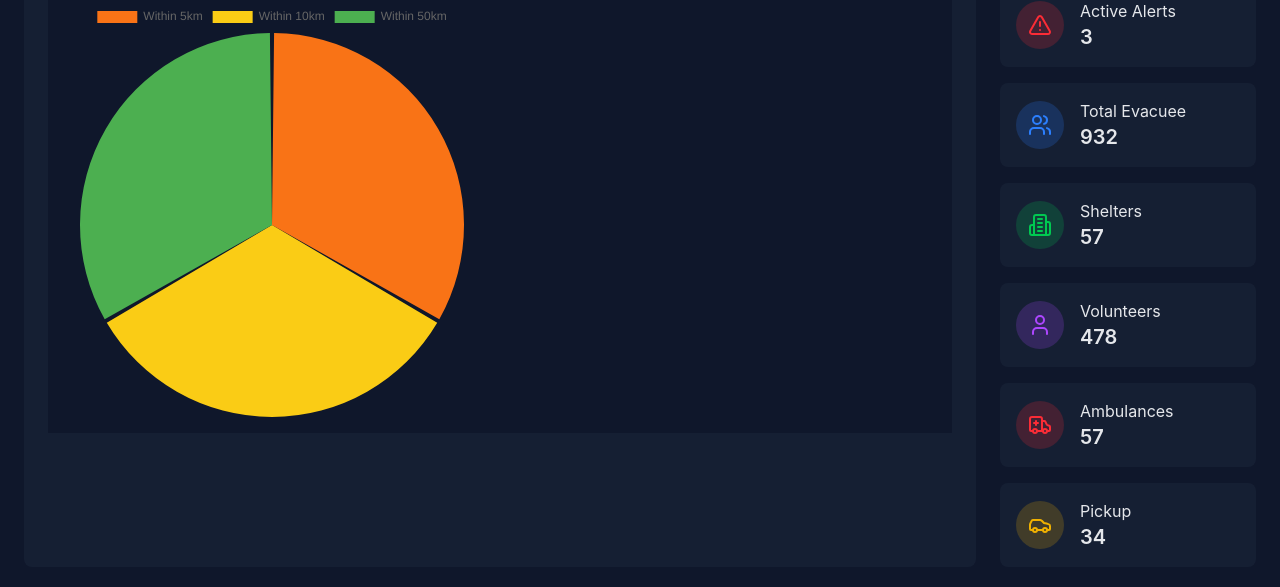
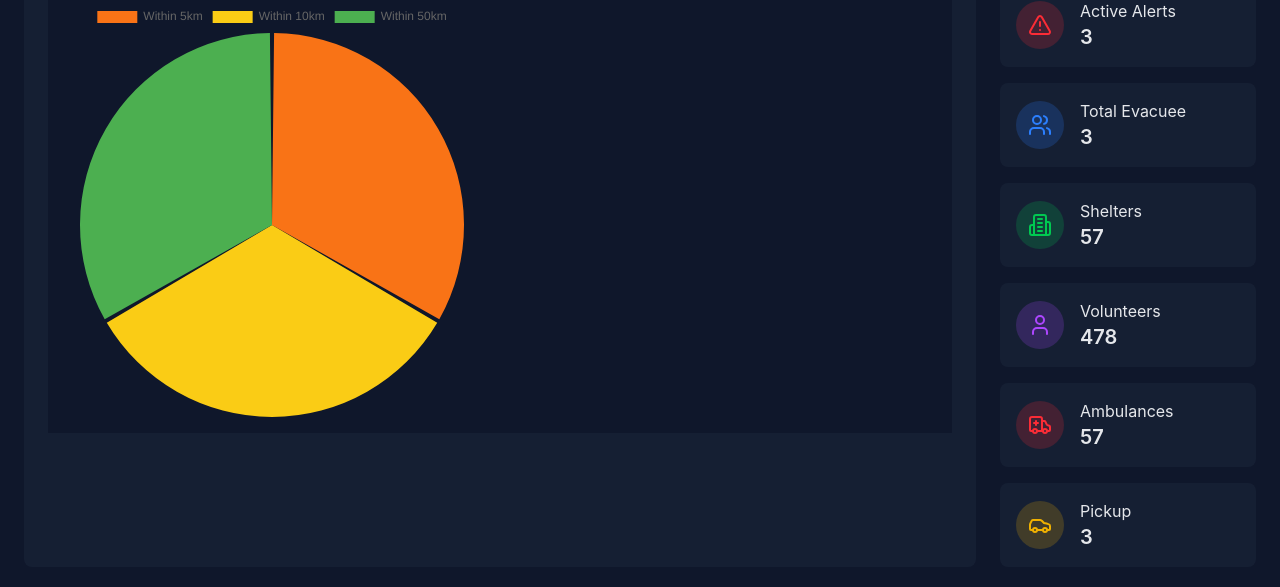
Before and after one commit to Ashwin-Wilson/Dynamic-Disaster-Response-Frontend, a React (Vite) app: page /admin/dashboard in a window 1280 px wide. Shown: the part 217-804 px from the top of the page. Built offline with nearby package versions, Linux system fonts and the light colour scheme; no server answers.

Commit message:
alert count, family count, drivers count in admin dashboard made dynamic

```diff
--- a/src/Pages/admin/AdminDashboard.jsx
+++ b/src/Pages/admin/AdminDashboard.jsx
@@ -56,10 +56,14 @@ const AdminDashboard = () => {
     within10km: { length: 3 },
     within50km: { length: 3 },
   });
+  const [familyCount, setFamilyCount] = useState(3);
+  const [driverCount, setDriverCount] = useState(3);
+
   const [adminEmail, setAdminEmail] = useState("admin@gmail.com");
   const [viewDisasterReportForm, setViewDisasterReportForm] = useState(false);
 
   const [disasterReport, setDisasterReport] = useState(null);
+  const [disasterCount, setDisasterCount] = useState(3);
   const [report, setReport] = useState();
 
   useEffect(() => {
@@ -87,13 +91,25 @@ const AdminDashboard = () => {
         })
         .then((response) => {
           setFamilyData(response.data.families);
+
           setReport(response.data);
         })
         .catch((error) => {
           console.error("Error fetching data:", error);
         });
+
+      axios.get(`${BASE_URL}/admin/get-all-families`).then((response) => {
+        // console.log(response.data.families);
+        setFamilyCount(response.data.families.length);
+      });
+
+      axios.get(`${BASE_URL}/admin/get-all-drivers`).then((response) => {
+        setDriverCount(response.data.drivers.length);
+      });
     };
+
     if (disasterReport) {
+      setDisasterCount(disasterReport.length);
       getDashboardData();
     }
   }, [disasterReport]);
@@ -101,14 +117,14 @@ const AdminDashboard = () => {
   const stats = [
     {
       title: "Active Alerts",
-      value: "3",
+      value: `${disasterCount}`,
       icon: AlertTriangle,
       iconBg: "bg-red-500/20",
       iconColor: "text-red-500",
     },
     {
       title: "Total Evacuee",
-      value: "932",
+      value: `${familyCount}`,
       icon: Users,
       iconBg: "bg-blue-500/20",
       iconColor: "text-blue-500",
@@ -136,7 +152,7 @@ const AdminDashboard = () => {
     },
     {
       title: "Pickup",
-      value: "34",
+      value: `${driverCount}`,
       icon: Car,
       iconBg: "bg-yellow-500/20",
       iconColor: "text-yellow-500",
```
